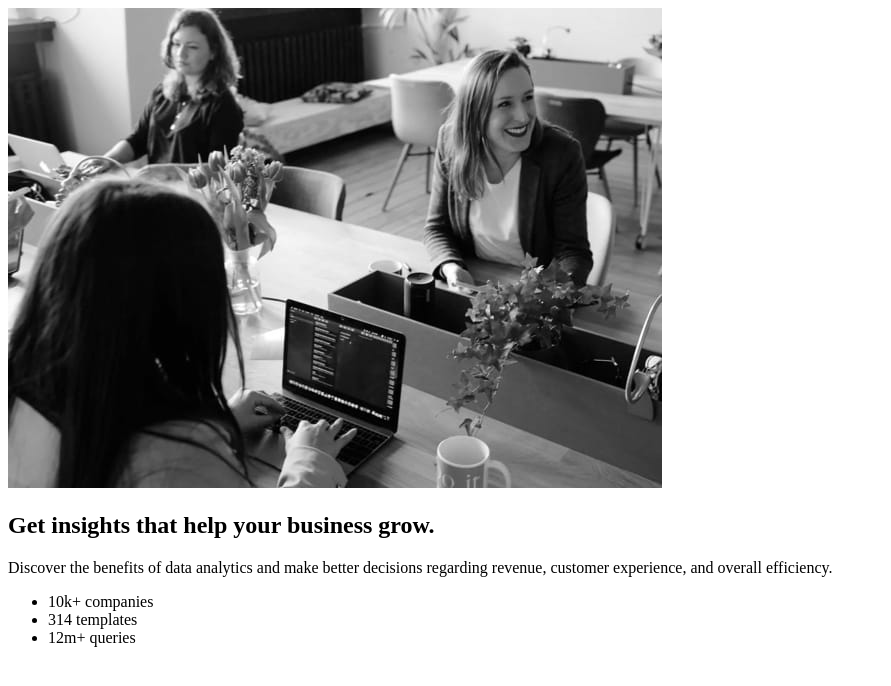
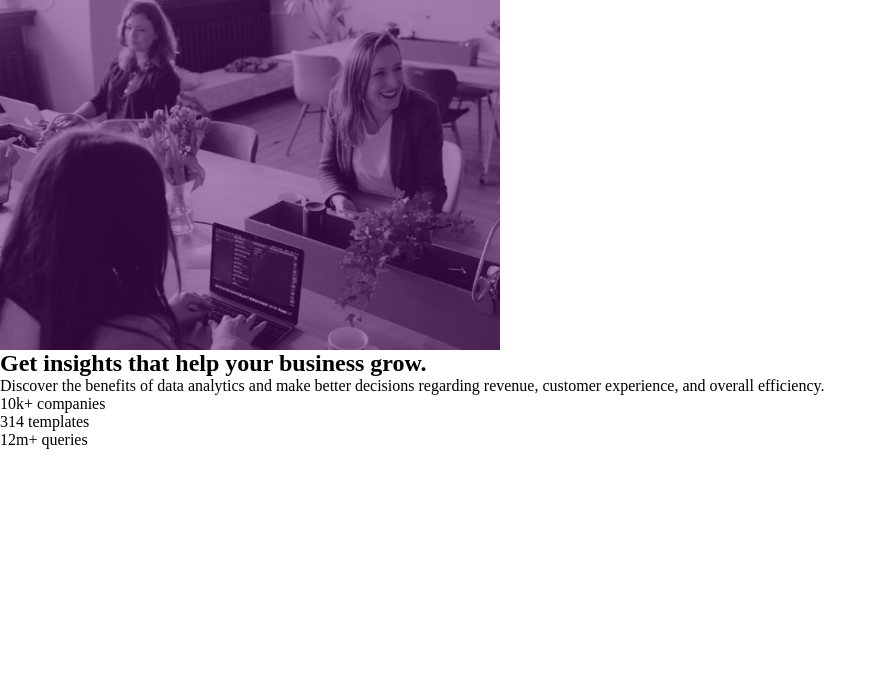
Before and after one commit to Lara-Vel/202301-w2ch1-lara-velenik, a website: page index.html in a window 1280 px wide. Shown: the whole page, without its empty margins (0-891 px from the left). Drawn offline with Linux system fonts and the light colour scheme.

Commit message:
create background of page

```diff
--- a/index.html
+++ b/index.html
@@ -5,7 +5,7 @@
   <meta charset="UTF-8">
   <meta name="viewport" content="width=device-width, initial-scale=1.0">
   <link rel="icon" type="image/jpg" href="/images/favicon-32x32.png" />
-
+  <link rel="stylesheet" href="style.css">
   <link rel="icon" type="image/png" sizes="32x32" href="./images/favicon-32x32.png">
 
   <title>Lara preview card component</title>
@@ -14,9 +14,7 @@
 
 <body>
   <section class="main-section">
-    <div class="main-section__image">
-      <img src="/images/image-header-mobile.jpg" alt="Group of people in an office data analytics">
-    </div>
+    <div class="main-section__background"></div>
     <div class="main-section__text">
       <div>
         <h1>Get insights that help your business grow.</h1>
--- a/style.css
+++ b/style.css
@@ -0,0 +1,31 @@
+/* .attribution {
+  font-size: 11px;
+  text-align: center;
+} */
+
+/* .attribution a {
+  color: hsl(228, 45%, 44%);
+} */
+
+* {
+  padding: 0;
+  margin: 0;
+}
+.main-section__background {
+  position: relative;
+  display: flex;
+  max-width: 500px;
+  min-height: 350px;
+  width: 100%;
+  background: rgba(91 13 111 / 0.5) url(/images/image-header-mobile.jpg);
+  background-size: cover;
+}
+.main-section__background::before {
+  position: absolute;
+  top: 0;
+  right: 0;
+  bottom: 0;
+  left: 0;
+  background-color: inherit;
+  content: " ";
+}
```
